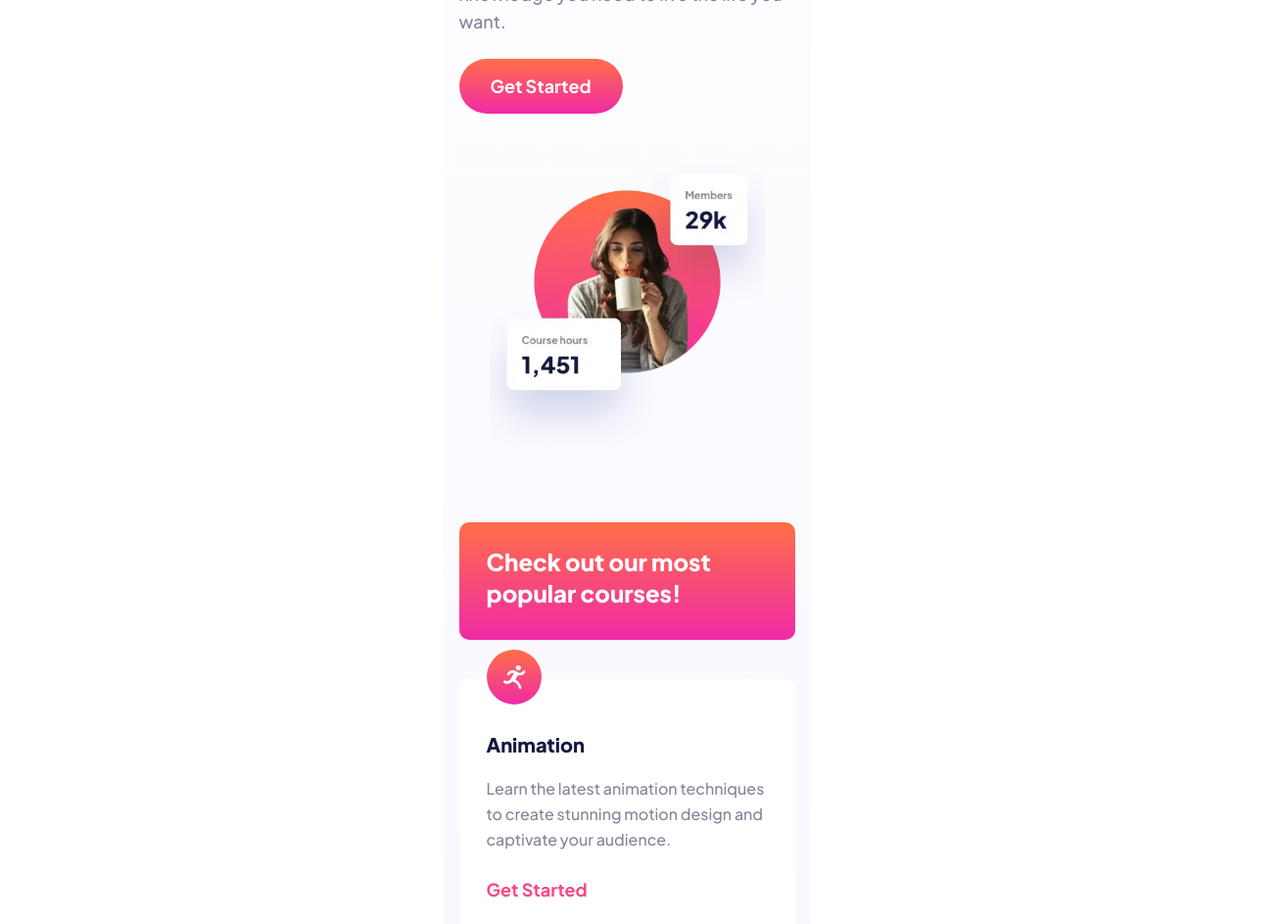
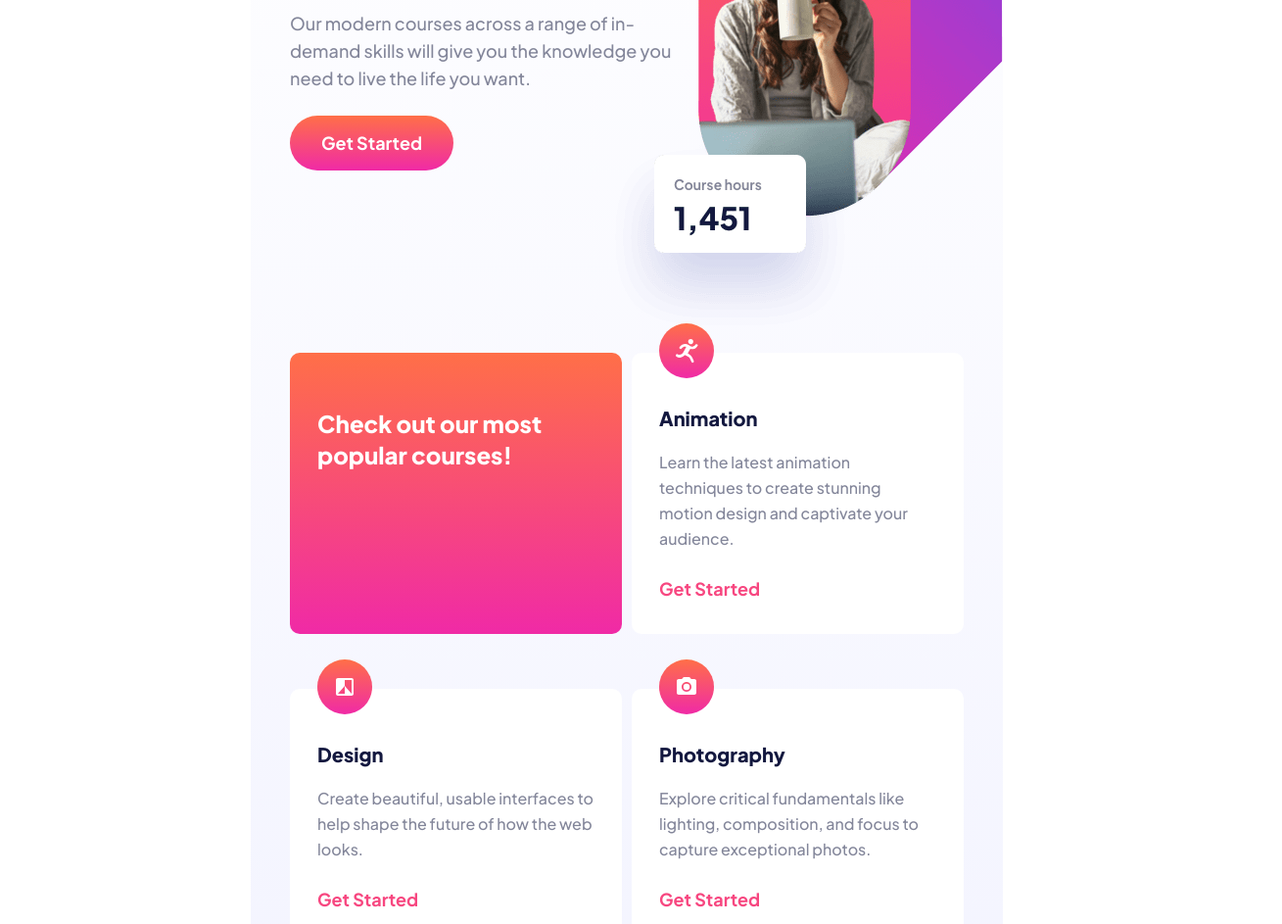
Before and after one commit to tweetandcode/skilled-landing, a website built with Vite: page index.html in a window 1280 px wide. Shown: the part 312-1255 px from the top of the page at 98% size, 1309 px wide, since content can reach past the window. Built offline with nearby package versions, Linux system fonts and the light colour scheme; some packages are replaced by stand-ins of ours.

Commit message:
css for tablet

```diff
--- a/index.html
+++ b/index.html
@@ -36,28 +36,38 @@
         <div class="button-a">Get Started</div>
       </nav>
 
+      <header>
+        <div class="content">
           <h1 class="heading-l">Maximize skill, minimize budget</h1>
           <div id="info" class="body-m">Our modern courses across a range of in-demand skills will give you the knowledge you need to live the life you want.</div>
 
           <div>
             <div class="button-b">Get Started</div>
           </div>
+        </div>
+
 
         <div class="hero-image">
           <picture>
-        <source type="image/webp" srcset="/image-hero-mobile.webp, /image-hero-mobile@2x.webp 2x">
+            <source srcset="/image-hero-tablet.png, image-hero-tablet@2x.png 2x" media="(min-width: 768px)" />
             <img
-          srcset="/image-hero-mobile.png, /image-hero-mobile@2x.png"
+              srcset="/image-hero-mobile.png, image-hero-mobile@2x.png 2x"
               src="/image-hero-mobile.png"
               alt="hero">
           </picture>
         </div>
+      </header>
 
       <div class="details">
         Check out our most popular courses!
       </div>
 
       <div class="category-list">
+
+        <div class="category tablet-only-tile">
+          Check out our most popular courses!
+        </div>
+
         <div class="category">
           <img src="/icon-animation.svg" alt="animation-icon" />
           <h3>Animation</h3>
@@ -87,7 +97,7 @@
           <img src="/icon-crypto.svg" alt="crypto-icon" />
           <h3>Crypto</h3>
           <p>
-            All you need to know to get started investing in crypto. Go from beginner to advanced with this 54 hour course.
+            All you need to know to get started with investing in crypto. Go from beginner to advanced with this 54 hour course.
           </p>
           <a href="#">Get Started</a>
         </div>
--- a/style.css
+++ b/style.css
@@ -208,3 +208,63 @@ footer.container {
   font-size: 28px;
   line-height: 35px;
 }
+
+.tablet-only-tile{
+  display: none;
+}
+
+@media screen and (min-width: 768px) {
+  .container {
+    width: 768px;
+    padding: 40px;
+  }
+
+  .tablet-only-tile {
+    display: block;
+    background: var(--button-b-gradient);
+    color: white;
+    font-family: 'Plus Jakarta Sans';
+    font-weight: 800;
+    font-size: 24px;
+    line-height: 32px;
+    padding-top: 56px;
+  }
+
+  .details {
+    display: none;
+  }
+
+  .category-list {
+    display: grid;
+    row-gap: 56px;
+    grid-template-columns: 1fr 1fr;
+    column-gap: 10px;
+  }
+
+  header {
+    display: flex;
+    margin-top: 73px;
+    margin-bottom: 186px;
+  }
+
+  header div.content {
+    width: 398px;
+  }
+
+  .hero-image{
+    position: relative;
+  }
+
+  picture {
+    clip-path: polygon(0 0, 0 100%, 410px 100%, 408px 0);
+    position: absolute;
+    top: -280px;
+    left: -80px;
+    z-index: 10;
+  }
+
+  picture img {
+    width: auto;
+    height: auto;
+  }
+}
```
Lines whose indentation alone changed are shown as unchanged.
